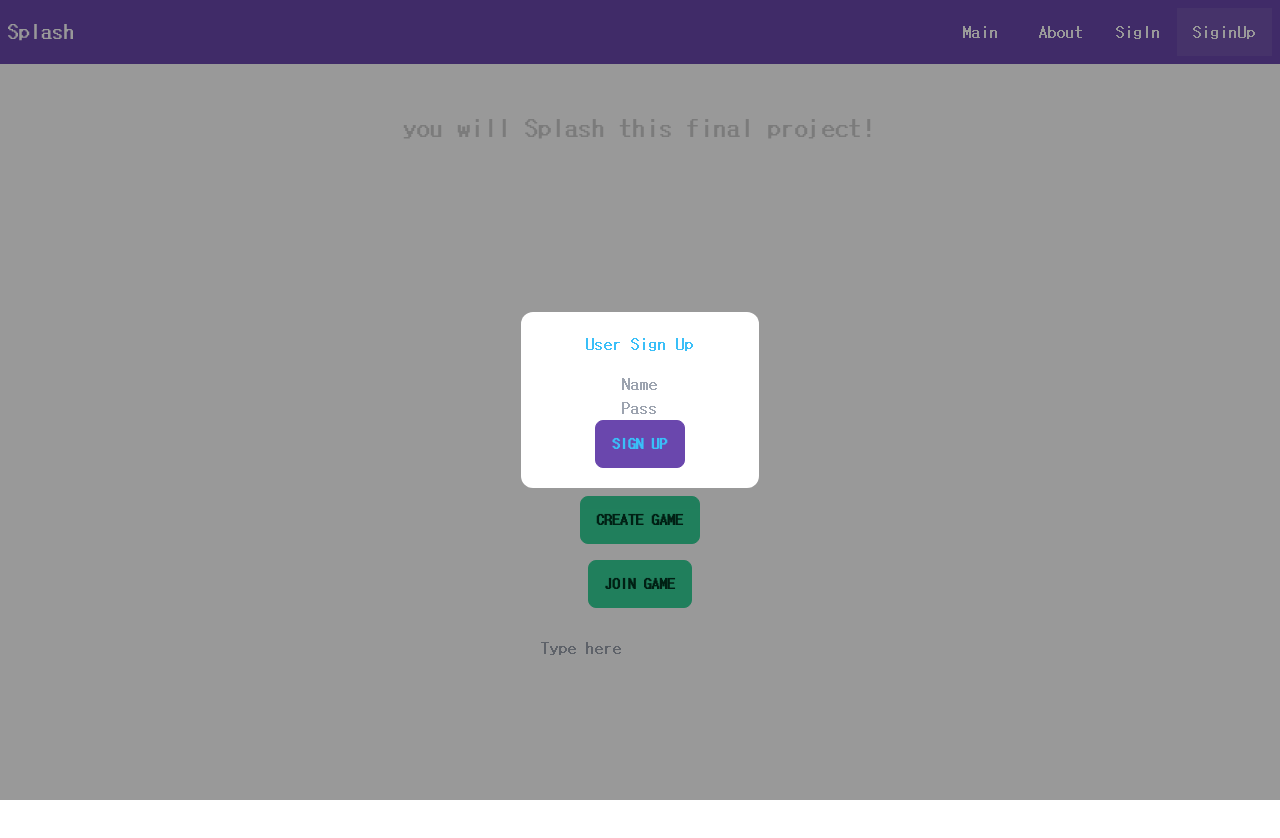
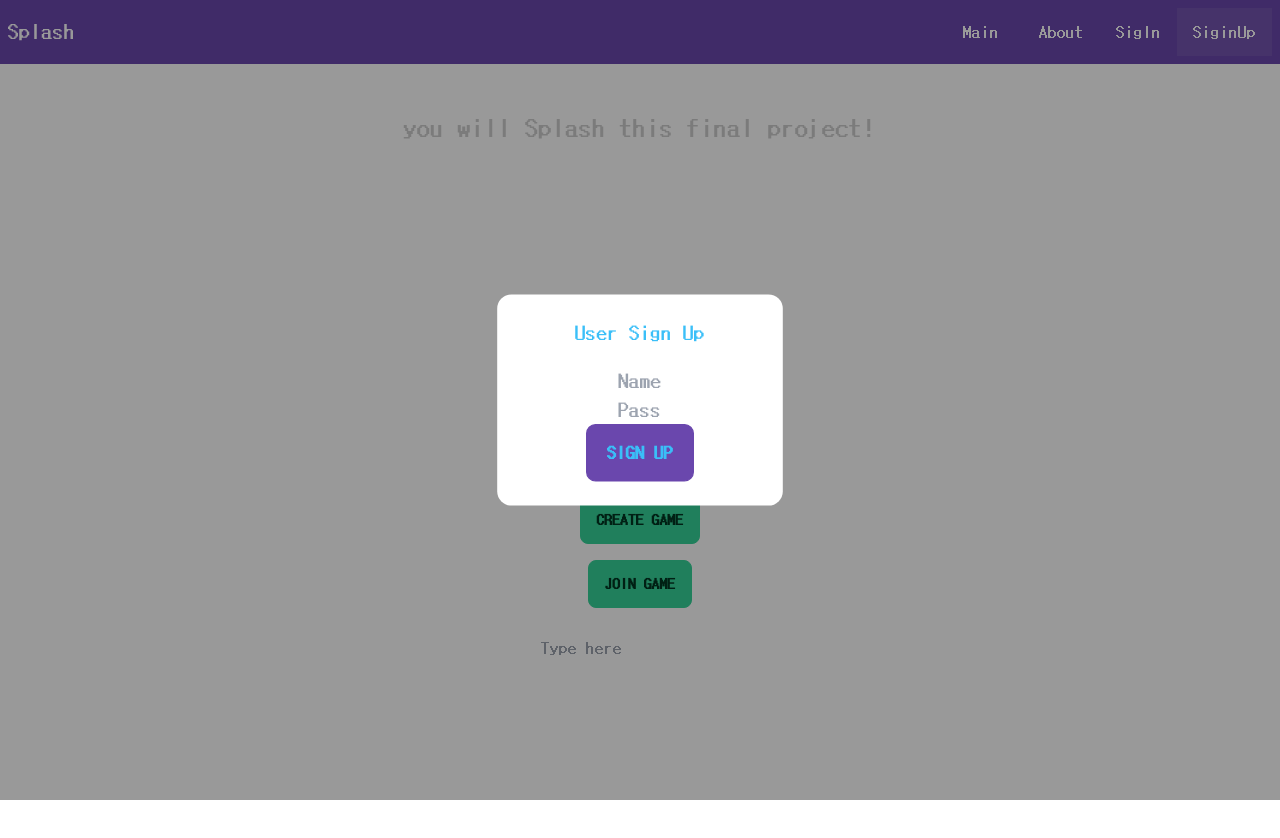
Before and after one commit to bearcutexdxd/Splash, a React (Create React App) app in the folder client/: page / in a window 1280 px wide. Both pictures are taken after a click on the button "SiginUp". Shown: the top 838 px of the page. Built offline with nearby package versions, Linux system fonts and the light colour scheme; no server answers.

Commit message:
fix modal

```diff
--- a/client/src/components/Forms/SiginUp/SiginUp.jsx
+++ b/client/src/components/Forms/SiginUp/SiginUp.jsx
@@ -25,8 +25,8 @@ function SignUp() {
   };
 
   return (
-    <div className="main ">
-      <form onSubmit={submitHandler} className="form flex justify-center items-center flex-col">
+    <div className="main">
+      <form onSubmit={submitHandler} className="min-w-300 form flex justify-center items-center flex-col">
         <legend className="text-center mb-4 text-info">
           User Sign Up
         </legend>
--- a/client/src/components/Modal/Modal.module.scss
+++ b/client/src/components/Modal/Modal.module.scss
@@ -6,6 +6,7 @@
   top: 0;
   left: 0;
   // дочерние елементы отцентрованы по центру
+
   display: flex;
   align-items: center;
   justify-content: center;
@@ -34,5 +35,5 @@
 }
 
 .modalContent.active {
-  transform: scale(1);
+  transform: scale(1.2);
 }
```
